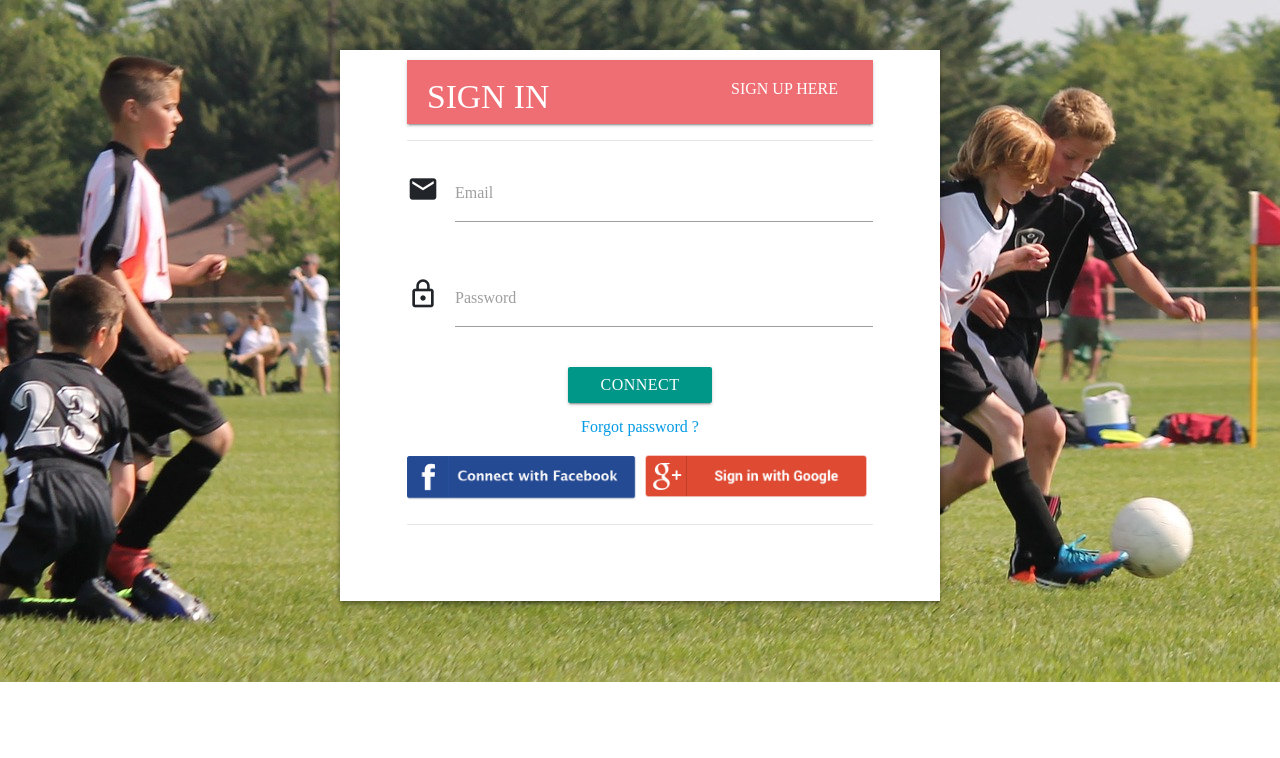
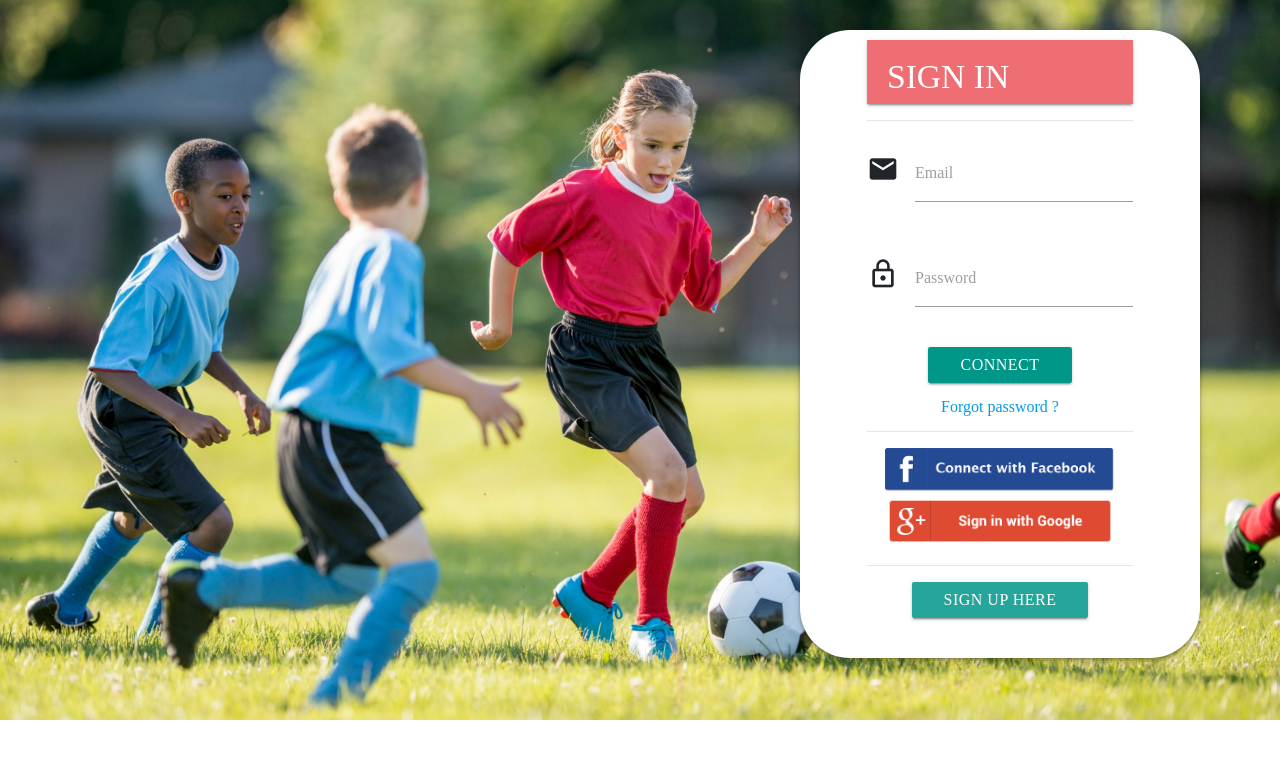
Before and after one commit to rupali8086/GameWorrior, a plain HTML site: page signup.html in a window 1280 px wide. Drawn offline with nearby package versions, Linux system fonts and the light colour scheme.

Commit message:
added index and updated signup.html

```diff
--- a/signup.html
+++ b/signup.html
@@ -29,7 +29,7 @@
     <style type="text/css">
 
       body{
-        background-image: url("assets/image/youth.jpg") ;
+        background-image: url("assets/image/sports2.jpg") ;
         background-repeat: no-repeat;
         background-size: cover;
       }
@@ -41,9 +41,11 @@
         }
         .container
         {
-          margin-top: 50px;
-          width: 600px;
+          margin-top: 30px;
+          margin-right: 80px;
+          width: 400px;
           height: auto;
+          border-radius: 50px;
          }
         .form-container
         {
@@ -56,21 +58,21 @@
 
   </style>
 </head>
-<body>
+<body class="animated slideInLeft">
 
    <!-- SIGN IN -->
-   <div class="container white z-depth-2 parallax-container parallax">
+   <div class="container white z-depth-2 ">
     <div class="row">
      <div id="login" class="col s12 ">
        <form class="col s12" method="POST" >
-         <div class="form-container">
+         <div class="form-container ">
           <!-- navbar for sign in  or sign up -->
             <nav>
                 <div class="nav-wrapper">
-                    <a href="#" class="brand-logo">SIGN  IN </a>
-                      <ul id="nav-mobile" class="right hide-on-med-and-down">
+                    <a href="#" class="brand-logo center-align">SIGN  IN </a>
+                      <!-- <ul id="nav-mobile" class="right hide-on-med-and-down">
                         <li><a class="waves-effect waves-light  modal-trigger signup" href="#register">SIGN UP HERE</a></li>
-                      </ul>
+                      </ul> -->
                 </div>
             </nav>
             <!-- end nav bar -->
@@ -95,15 +97,16 @@
                  <button id="connect" class="btn waves-effect waves-light teal">Connect</button><br><br>
                    <a href="">Forgot password ?</a><br>
                </center>
+               <hr>
                <!-- connect with fb or google -->
-               <div class="row">
-                <div class="input-field col 12">
+               <center>
                     <img src="assets/image/fb1.png" id="fbsignin" width="230px" height="45px">
                     <img src="assets/image/google1.png" id="googlesignin" width="230px" height="50px">
-                </div>
-              </div>
+               </center>
              <hr>
-          </div>
+             <center>
+             <a class="waves-effect waves-light  modal-trigger signup btn" href="#register">SIGN UP HERE</a>
+          </center>
        </form>
 <!-- ====================================================================================== -->
     <!-- Modal Trigger -->
```
Also changed, not shown: index.html (+26 -9 lines), assets/image/sports2.jpg (added).
